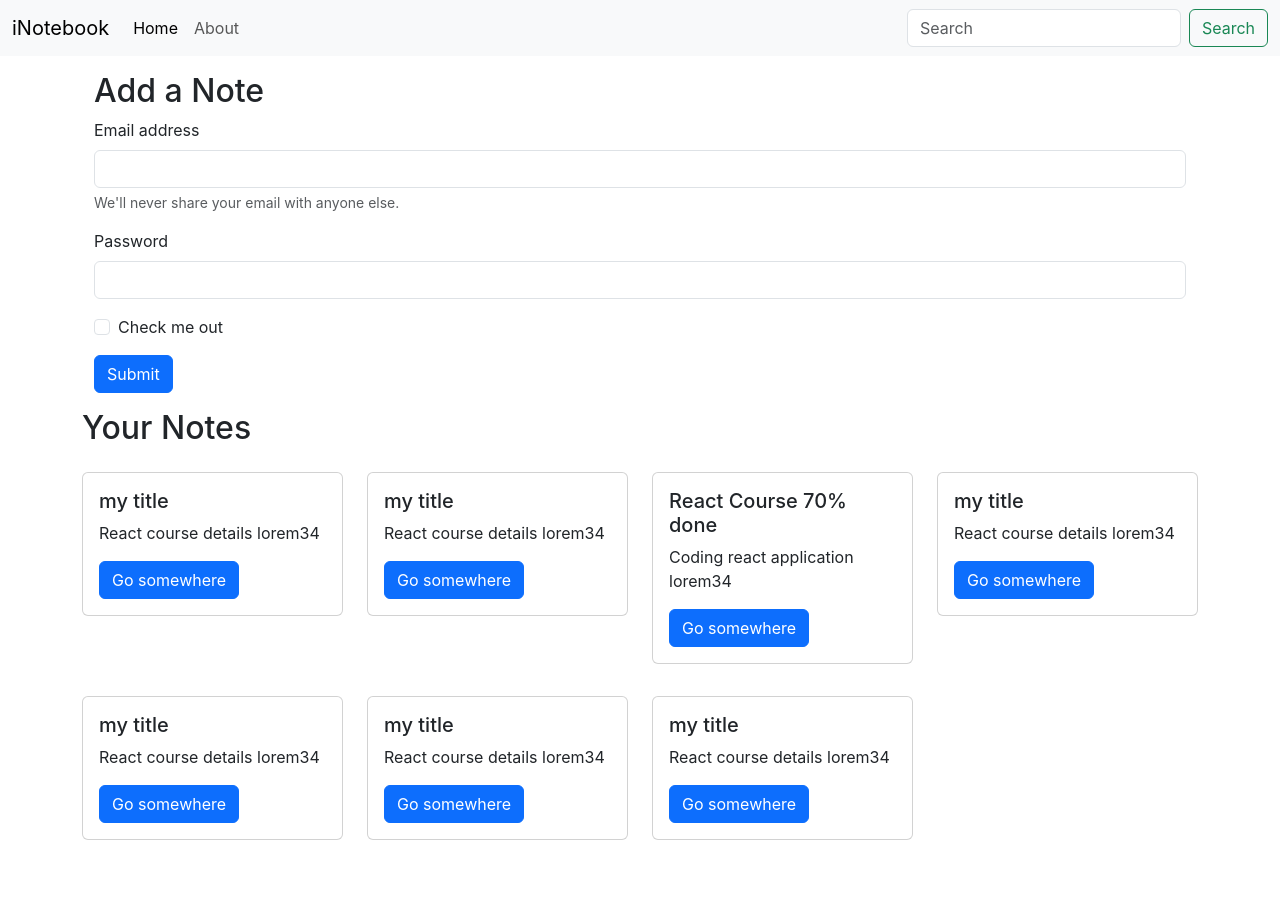
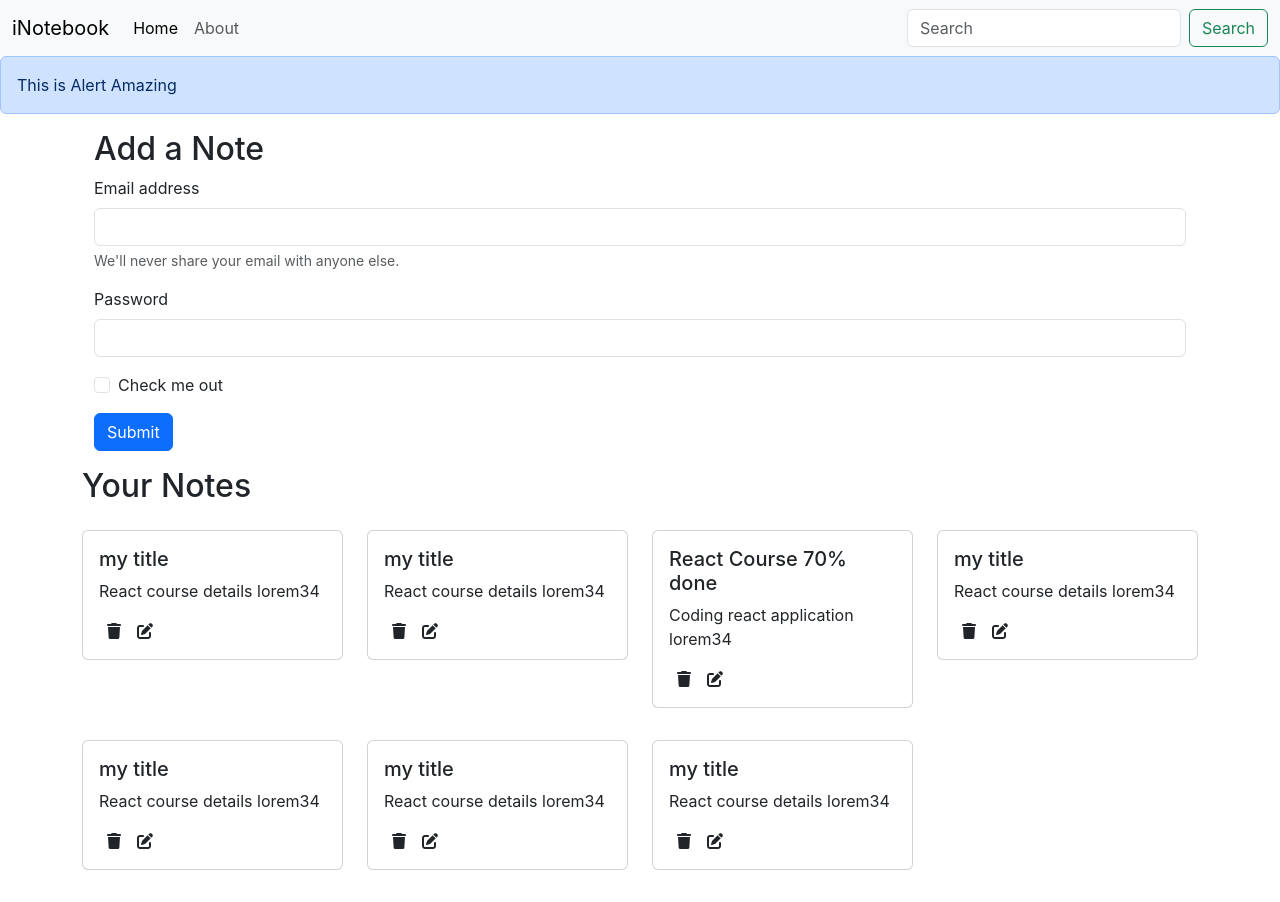
Before and after one commit to aishwaryap95/bootstrap5-website, a React (Create React App) app in the folder inotebook/: page / in a window 1280 px wide. Before the commit the page ends 872 px from the top, so only its background shows below. Built offline with nearby package versions, Linux system fonts and the light colour scheme.

Commit message:
icons added 62

```diff
--- a/inotebook/public/index.html
+++ b/inotebook/public/index.html
@@ -26,6 +26,10 @@
     <div id="root"></div>
 
     <script
+      src="https://kit.fontawesome.com/d7a5b6bac4.js"
+      crossorigin="anonymous"
+    ></script>
+    <script
       src="https://cdn.jsdelivr.net/npm/bootstrap@5.3.1/dist/js/bootstrap.bundle.min.js"
       integrity="sha384-HwwvtgBNo3bZJJLYd8oVXjrBZt8cqVSpeBNS5n7C8IVInixGAoxmnlMuBnhbgrkm"
       crossorigin="anonymous"
--- a/inotebook/src/App.js
+++ b/inotebook/src/App.js
@@ -4,6 +4,7 @@ import { BrowserRouter as Router, Routes, Route } from "react-router-dom";
 import Navbar from "./components/Navbar";
 import About from "./components/About";
 import Home from "./components/Home";
+import Alert from "./components/Alert";
 import NoteState from "./context/notes/NoteState";
 
 function App() {
@@ -12,6 +13,7 @@ function App() {
       <NoteState>
         <Router>
           <Navbar />
+          <Alert message="This is Alert Amazing" />
           <div className="container">
             <Routes>
               <Route exact path="/" element={<Home />} />
--- /dev/null
+++ b/inotebook/src/components/Alert.js
@@ -0,0 +1,13 @@
+import React from "react";
+
+const Alert = (props) => {
+  return (
+    <div>
+      <div class="alert alert-primary" role="alert">
+        {props.message}
+      </div>
+    </div>
+  );
+};
+
+export default Alert;
--- a/inotebook/src/components/Home.js
+++ b/inotebook/src/components/Home.js
@@ -10,7 +10,7 @@ export const Home = () => {
         <h2>Add a Note</h2>
         <form>
           <div className="mb-3">
-            <label for="exampleInputEmail1" className="form-label">
+            <label htmlFor ="exampleInputEmail1" className="form-label">
               Email address
             </label>
             <input
@@ -24,7 +24,7 @@ export const Home = () => {
             </div>
           </div>
           <div className="mb-3">
-            <label for="exampleInputPassword1" className="form-label">
+            <label htmlFor ="exampleInputPassword1" className="form-label">
               Password
             </label>
             <input
@@ -39,7 +39,7 @@ export const Home = () => {
               className="form-check-input"
               id="exampleCheck1"
             />
-            <label className="form-check-label" for="exampleCheck1">
+            <label className="form-check-label" htmlFor ="exampleCheck1">
               Check me out
             </label>
           </div>
--- a/inotebook/src/components/Noteitem.js
+++ b/inotebook/src/components/Noteitem.js
@@ -9,9 +9,9 @@ const Noteitem = (props) => {
         <div className="card-body">
           <h5 className="card-title"> {note.title}</h5>
           <p className="card-text">{note.description} lorem34</p>
-          <a href="#" className="btn btn-primary">
-            Go somewhere
-          </a>
+          <i className="fas fa-trash mx-2"></i>
+          <i className="fas fa-edit mx-2"></i>{" "}
+          {/* Use fa-edit instead of fa-pen-to-square */}
         </div>
       </div>
     </div>
--- a/inotebook/src/components/Notes.js
+++ b/inotebook/src/components/Notes.js
@@ -10,7 +10,7 @@ const Notes = () => {
     <div className="row my-3">
       <h2>Your Notes</h2>
       {notes.map((note) => {
-        return <Noteitem note={note} />;
+        return <Noteitem key={note._id} note={note} />;
       })}
     </div>
   );
--- a/inotebook/src/context/notes/NoteState.js
+++ b/inotebook/src/context/notes/NoteState.js
@@ -1,3 +1,7 @@
+
+
+
+
 import { useState } from "react";
 import NoteContext from "./noteContext";
 
@@ -31,7 +35,7 @@ const NoteState = (props) => {
       __v: 0,
     },
     {
-      _id: "64d8eedd696f47c18cf8cfb5",
+      _id: "64d8eedd696f47c18cf8cfb8",
       user: "64d872620ad4923a441cb62c",
       title: "my title",
       description: "React course details",
@@ -40,7 +44,7 @@ const NoteState = (props) => {
       __v: 0,
     },
     {
-      _id: "64d8f2dc33f557438363a2d3",
+      _id: "64d8f2dc33f557438363a2d9",
       user: "64d872620ad4923a441cb62c",
       title: "my title",
       description: "React course details",
@@ -49,7 +53,7 @@ const NoteState = (props) => {
       __v: 0,
     },
     {
-      _id: "64d8eedd696f47c18cf8cfb5",
+      _id: "64d8eedd696f47c18cf8cfb0",
       user: "64d872620ad4923a441cb62c",
       title: "my title",
       description: "React course details",
@@ -58,7 +62,7 @@ const NoteState = (props) => {
       __v: 0,
     },
     {
-      _id: "64d8f2dc33f557438363a2d3",
+      _id: "64d8f2dc33f557438363a2d4",
       user: "64d872620ad4923a441cb62c",
       title: "my title",
       description: "React course details",
--- a/inotebook/src/index.css
+++ b/inotebook/src/index.css
@@ -11,3 +11,6 @@ code {
   font-family: source-code-pro, Menlo, Monaco, Consolas, 'Courier New',
     monospace;
 }
+i{
+  cursor: pointer;
+}
```
